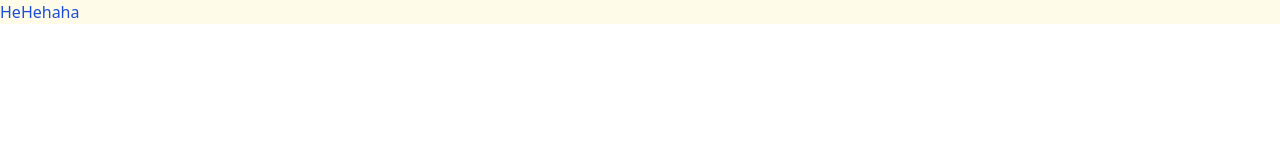
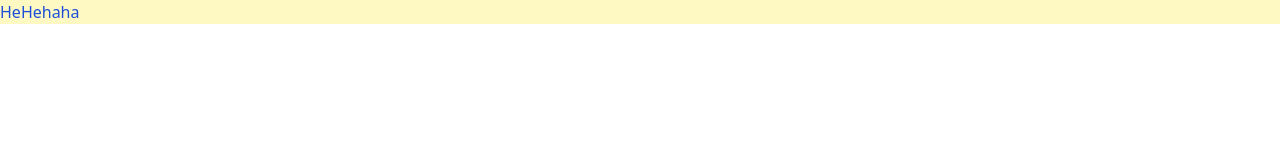
Before and after one commit to staten-island-tech/intro-to-html-hachen1234, a website: page dist/index.html in a window 1280 px wide. Drawn offline with Linux system fonts and the light colour scheme.

Commit message:
hahaha got it to work lets go

```diff
--- a/dist/index.html
+++ b/dist/index.html
@@ -6,7 +6,7 @@
     <link href="/dist/output.css" rel="stylesheet">
 </head>
 <body>
-    <h1 class="text-blue-700 bg-yellow-50">HeHehaha</h1>
+    <h1 class="text-blue-700 bg-yellow-100">HeHehaha</h1>
 
 </body>
 </html>
```
Also changed, not shown: dist/output.css.
